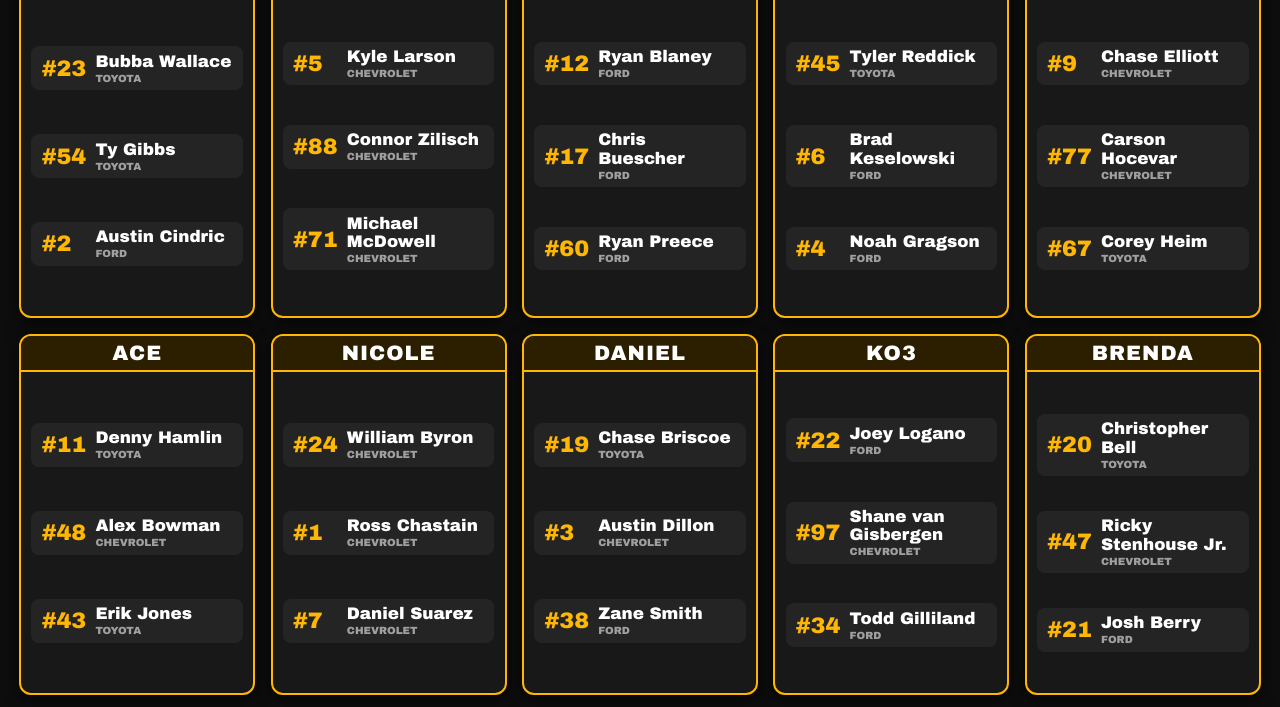
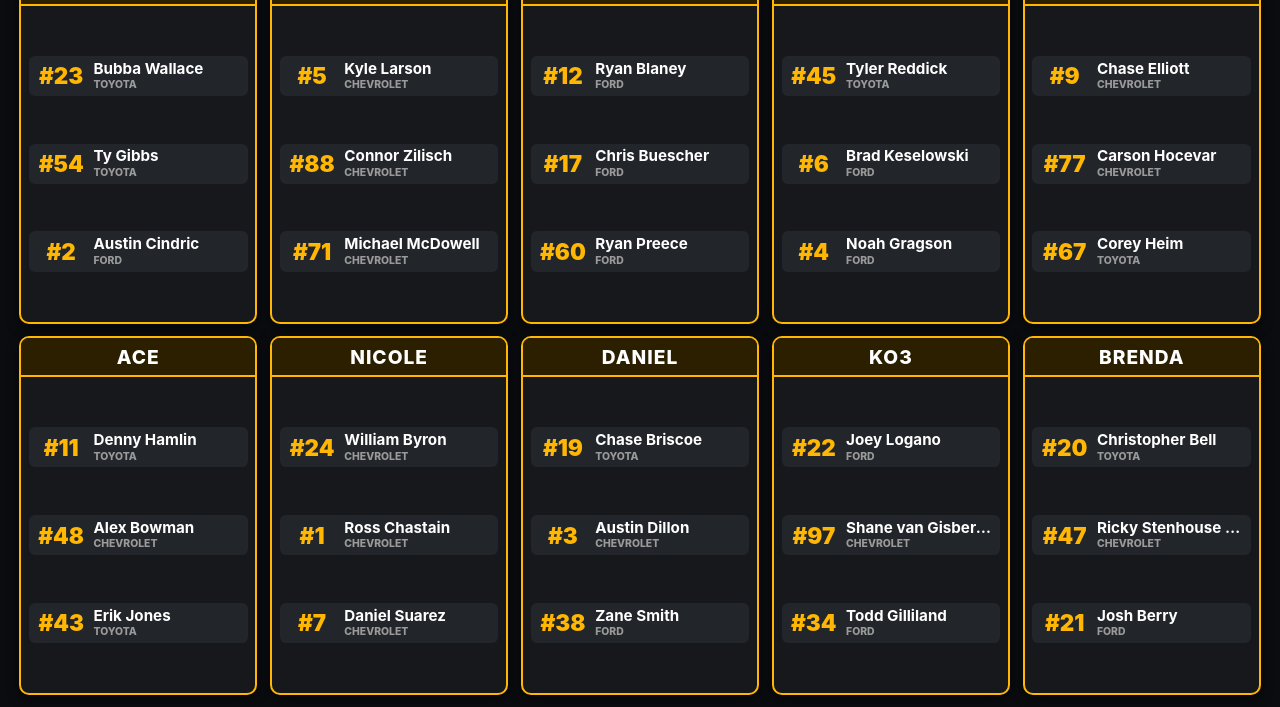
Before and after one commit to dukebball717/football, a plain HTML site: page index.html in a window 1280 px wide. Shown: the part 93-800 px from the top of the page. Drawn offline with Linux system fonts and the light colour scheme.

Commit message:
Update index.html

```diff
--- a/index.html
+++ b/index.html
@@ -12,9 +12,9 @@
     }
 
     body {
-      background-color: #0d0d0d;
+      background-color: #0b0c10;
       color: #ffffff;
-      font-family: 'Arial Black', -apple-system, BlinkMacSystemFont, "Segoe UI", Roboto, sans-serif;
+      font-family: -apple-system, BlinkMacSystemFont, "Segoe UI", Roboto, "Helvetica Neue", Arial, sans-serif;
       height: 100vh;
       width: 100vw;
       overflow: hidden;
@@ -25,72 +25,81 @@
 
     header {
       text-align: center;
-      margin-bottom: 1vh;
+      margin-bottom: 1.5vh;
       flex-shrink: 0;
     }
 
     h1 {
       color: #ffb703;
-      font-size: 3.2vh;
+      font-size: min(3.5vh, 2.5vw);
+      font-weight: 900;
       text-transform: uppercase;
       letter-spacing: 2px;
-      text-shadow: 0 2px 4px rgba(0,0,0,0.8);
     }
 
     .grid {
       display: grid;
-      grid-template-columns: repeat(5, 1fr);
-      grid-template-rows: repeat(2, 1fr);
-      gap: 1.2vw;
-      flex-grow: 1;
-      height: calc(100vh - 7vh);
+      grid-template-columns: repeat(5, minmax(0, 1fr));
+      grid-template-rows: repeat(2, minmax(0, 1fr));
+      gap: 1vw;
+      flex: 1;
+      height: 0; /* Forces grid to stay within body height */
     }
 
     .card {
-      background: #181818;
+      background: #16181c;
       border: 2px solid #ffb703;
-      border-radius: 12px;
+      border-radius: 10px;
       display: flex;
       flex-direction: column;
       overflow: hidden;
-      box-shadow: 0 4px 15px rgba(0,0,0,0.6);
+      box-shadow: 0 4px 12px rgba(0, 0, 0, 0.5);
     }
 
     .card-header {
       background: #2b1f00;
       border-bottom: 2px solid #ffb703;
-      padding: 0.8vh 0.5vw;
+      padding: 0.8vh 0.4vw;
       text-align: center;
+      flex-shrink: 0;
     }
 
     .card-header h2 {
       color: #ffffff;
-      font-size: 2.6vh;
+      font-size: min(2.4vh, 1.8vw);
+      font-weight: 800;
       text-transform: uppercase;
       letter-spacing: 1px;
+      white-space: nowrap;
+      overflow: hidden;
+      text-overflow: ellipsis;
     }
 
     .card-body {
       display: flex;
       flex-direction: column;
       justify-content: space-evenly;
-      flex-grow: 1;
-      padding: 0.8vh 0.8vw;
+      flex: 1;
+      padding: 0.8vh 0.6vw;
+      gap: 0.5vh;
     }
 
     .driver-row {
       display: flex;
       align-items: center;
-      background: #242424;
-      padding: 0.8vh 0.8vw;
-      border-radius: 8px;
+      background: #22252a;
+      padding: 0.6vh 0.6vw;
+      border-radius: 6px;
+      gap: 0.6vw;
+      min-width: 0; /* Prevents flex items from overflowing container */
     }
 
     .number {
       color: #ffb703;
-      font-size: 2.8vh;
+      font-size: min(2.8vh, 1.8vw);
       font-weight: 900;
-      width: 4.2vw;
+      min-width: 2.2em;
+      text-align: center;
       flex-shrink: 0;
     }
 
@@ -98,21 +107,43 @@
       display: flex;
       flex-direction: column;
       justify-content: center;
+      min-width: 0;
+      flex: 1;
     }
 
     .name {
       color: #ffffff;
-      font-size: 2.1vh;
-      font-weight: 800;
+      font-size: min(1.9vh, 1.2vw);
+      font-weight: 700;
       line-height: 1.1;
+      white-space: nowrap;
+      overflow: hidden;
+      text-overflow: ellipsis;
     }
 
     .mfr {
-      color: #a0a0a0;
-      font-size: 1.3vh;
-      font-weight: 700;
+      color: #9a9a9a;
+      font-size: min(1.3vh, 0.9vw);
+      font-weight: 800;
       text-transform: uppercase;
-      margin-top: 0.2vh;
+      margin-top: 0.1vh;
+    }
+
+    /* Mobile portrait adaptation */
+    @media (max-aspect-ratio: 1/1) {
+      body {
+        overflow: auto;
+        height: auto;
+      }
+      .grid {
+        grid-template-columns: repeat(2, 1fr);
+        grid-template-rows: auto;
+        height: auto;
+      }
+      .name { font-size: 16px; }
+      .number { font-size: 20px; }
+      .mfr { font-size: 11px; }
+      .card-header h2 { font-size: 20px; }
     }
   </style>
 </head>
```
